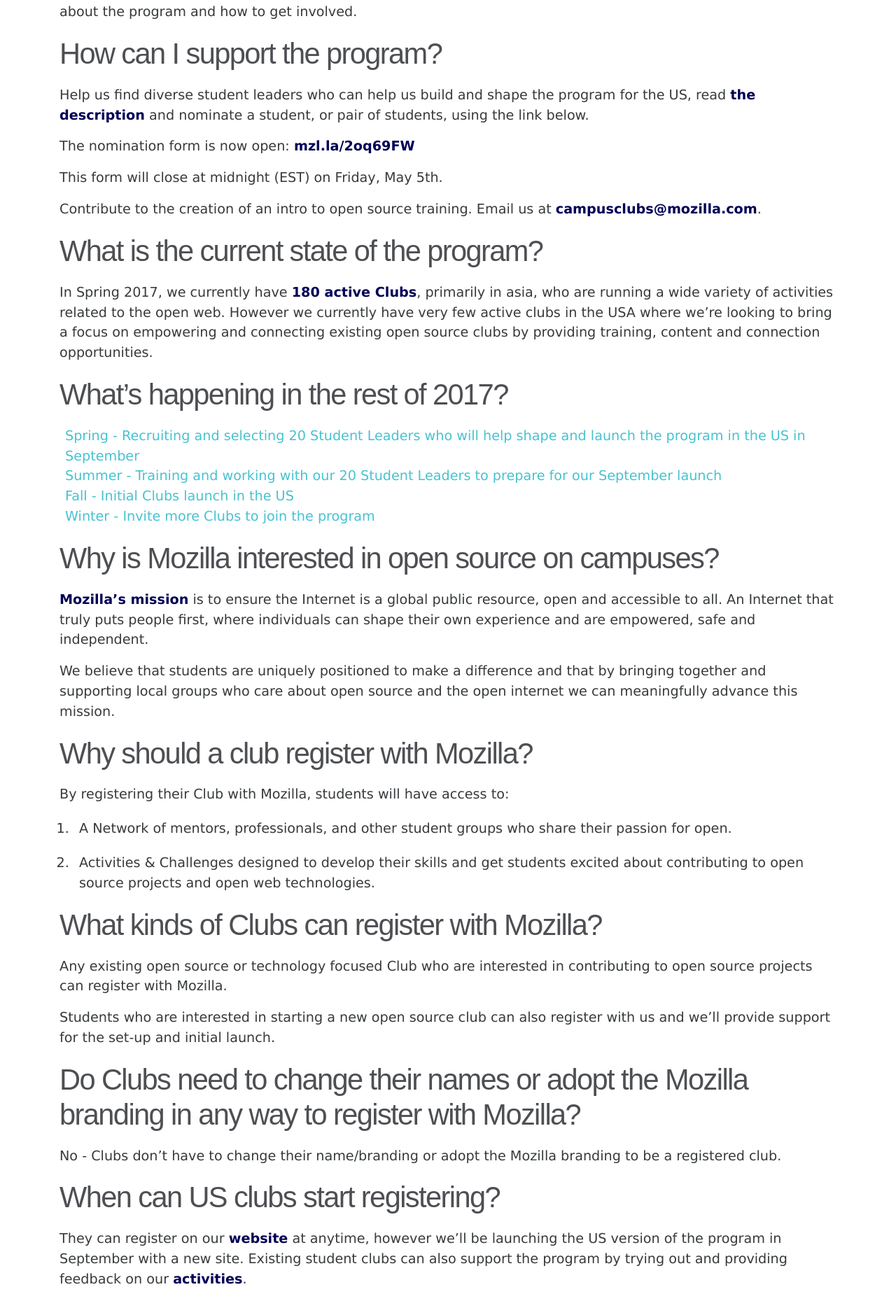
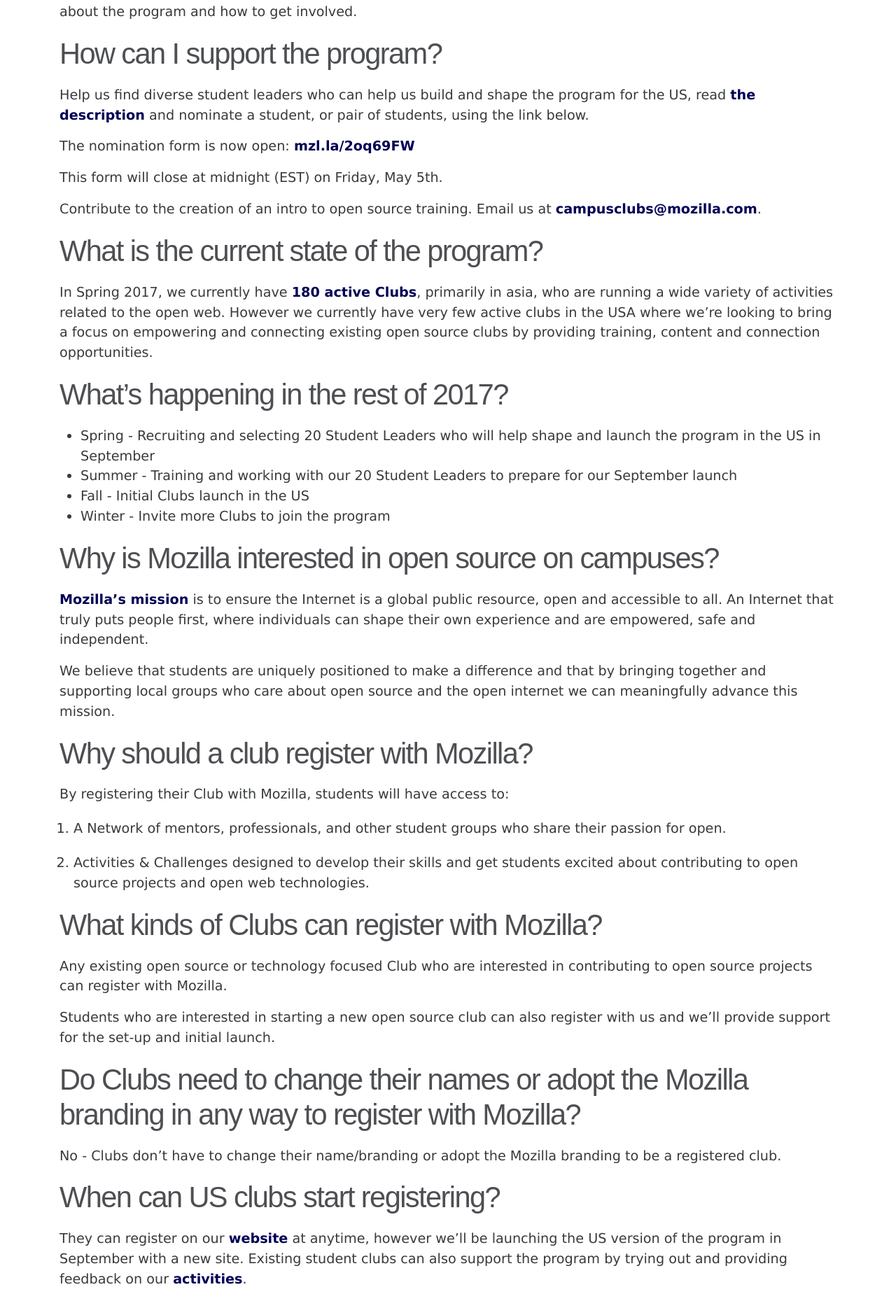
Before and after one commit to SNISTInnovationHub/snistinnovationhub.github.io, a Jekyll site: the page built from _pages/posse.md, in a window 1280 px wide. Shown: the part 671-2540 px from the top of the page at 70% size. Built offline with Jekyll 4.4.1, drawn with Linux system fonts in a browser that asks for light colours; nearby versions of some CDN libraries; some web fonts are replaced; library files that are not in the unit come from our copies.

Commit message:
Update footer.html

```diff
--- a/_includes/footer.html
+++ b/_includes/footer.html
@@ -2,29 +2,9 @@
   <link href="https://fonts.googleapis.com/css?family=Noto+Sans+SC:500|Open+Sans+Condensed:300|Roboto|Roboto+Condensed|Ubuntu" rel="stylesheet">
 
 <style type="text/css">
-
   footer
   {
     background-color:#4d4f53;
-  }
-  ul
-  {
-    list-style-type:none;
-    margin: 0;
-    padding: 0;
-    overflow: hidden;
-    color:#47c2d0;
-  }
-  li a
-  {
-    color:#47ccfc;
-    font-family: 'Noto Sans SC', sans-serif;
-    font-size: 15px;
-  }
-  li
-  {
-    padding-left: 8px;
-
   }
 </style>
 
```
